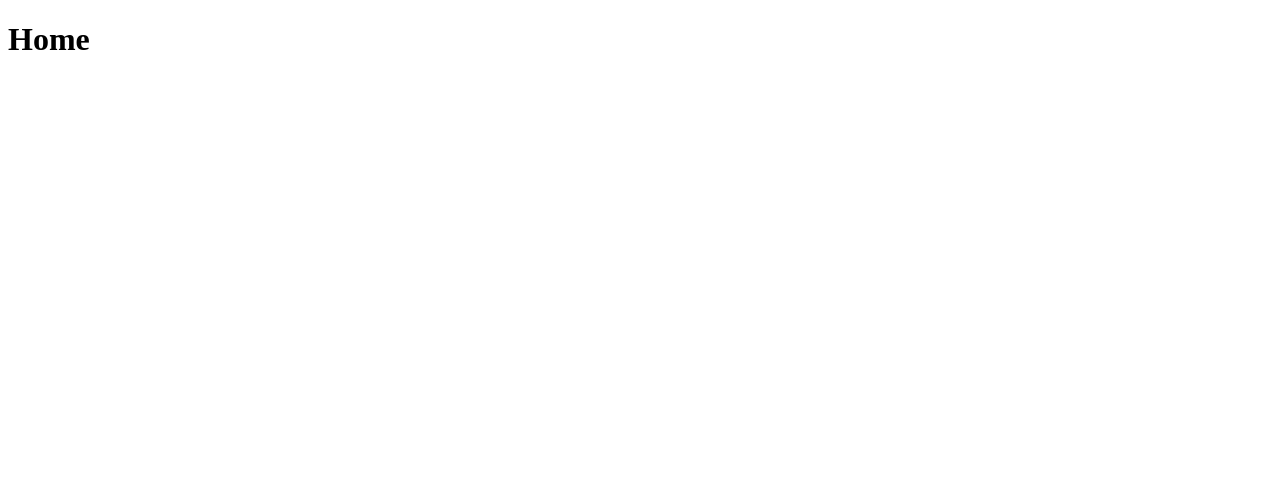
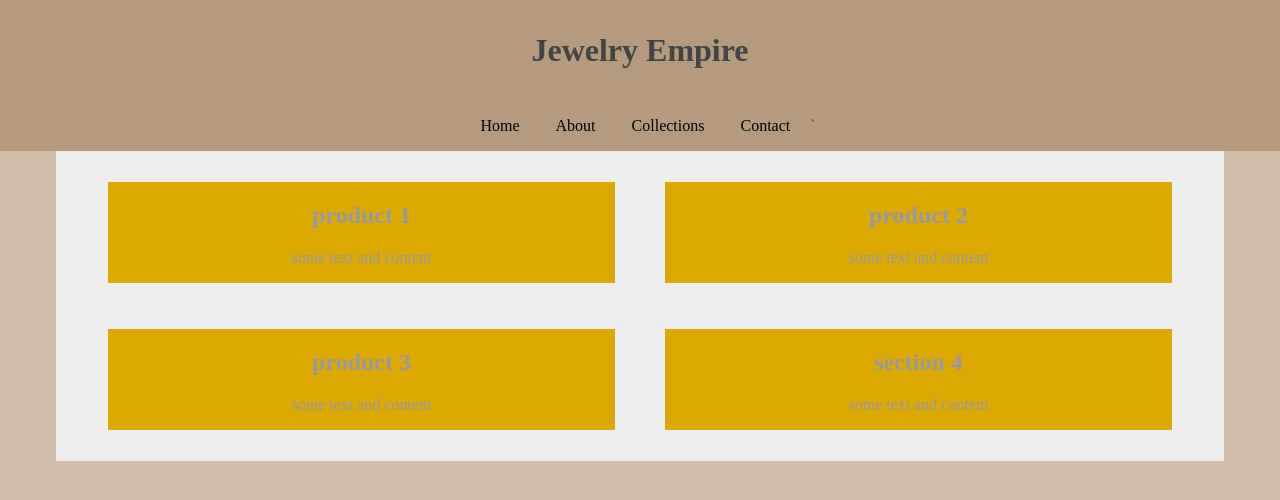
Before and after one commit to BKavia/website_assignment, a plain HTML site: page index.html in a window 1280 px wide. Drawn offline with Linux system fonts and the light colour scheme.

Commit message:
Addition of css and index.

```diff
--- /dev/null
+++ b/css/styles.css
@@ -0,0 +1,61 @@
+body {
+  margin:0;
+  padding:0;
+  background: #d1bea9;
+  color: #fff;
+  text-align: center;
+}
+header {
+  background: #b49b7f;
+  color: #444;
+}
+nav {
+  background: #b49b7f;
+ }
+nav a {
+  padding: 1em;
+  display: block;
+}
+a {
+  color: #000;
+  text-decoration: none;
+}
+h1 {
+  font-size: 1.5em;
+  margin: 0;
+  padding: 1em;
+}
+main {
+  background: #eee;
+  padding: .5em;
+}
+section {
+  background: #888;
+}
+/* FIRST BREAKPOINT (MEDIUM SIZE) */
+@media screen and (min-width: 500px) {
+  nav a {
+    display: inline-block;
+  }
+  nav a:hover {
+    background: #777;
+  }
+  h1 {
+    font-size: 2em;
+  }
+  main {
+    width: 90%;
+    margin: 0 auto;
+  }
+  section {
+    width: 44%;
+    margin: 2%;
+    display: inline-block;
+    background: #DBA901;
+    color: #999;
+  }
+  section:hover {
+    background: #666;
+  }
+}
+/* END FIRST BREAKPOINT */
--- a/index.html
+++ b/index.html
@@ -4,11 +4,43 @@
 <head>
   <meta charset="utf-8">
   <title>Home</title>
-  <meta name="viewport" content="width=device-width,initial-scale=1">
- </head>
+  <link rel="stylesheet" href="css/styles.css">
+  <meta name="viewport" content="width=device-width, initial-scale=1">
+  </head>
  <body>
+  <header>
 
-  <header>
-    <h1>Home</h1>
-  </header>
+		<h1>Jewelry Empire</h1>
+
+		<nav id="menu1">
+		<a href="#">Home</a>
+		<a href="#">About</a>
+		<a href="#">Collections</a>
+		<a href="#">Contact</a>
+	  `</nav>
+   </header>
+
+  <main>
+   <section>
+    <h2>product 1</h2>
+    <p>some text and content</p>
+  </section>
+
+  <section>
+    <h2>product 2</h2>
+    <p>some text and content</p>
+  </section>
+
+  <section>
+    <h2>product 3</h2>
+    <p>some text and content</p>
+  </section>
+
+  <section>
+    <h2>section 4</h2>
+    <p>some text and content</p>
+  </section>
+  </main>
  </body>
+ <script src="js/scripts.js"></script>
+ </html>
```
